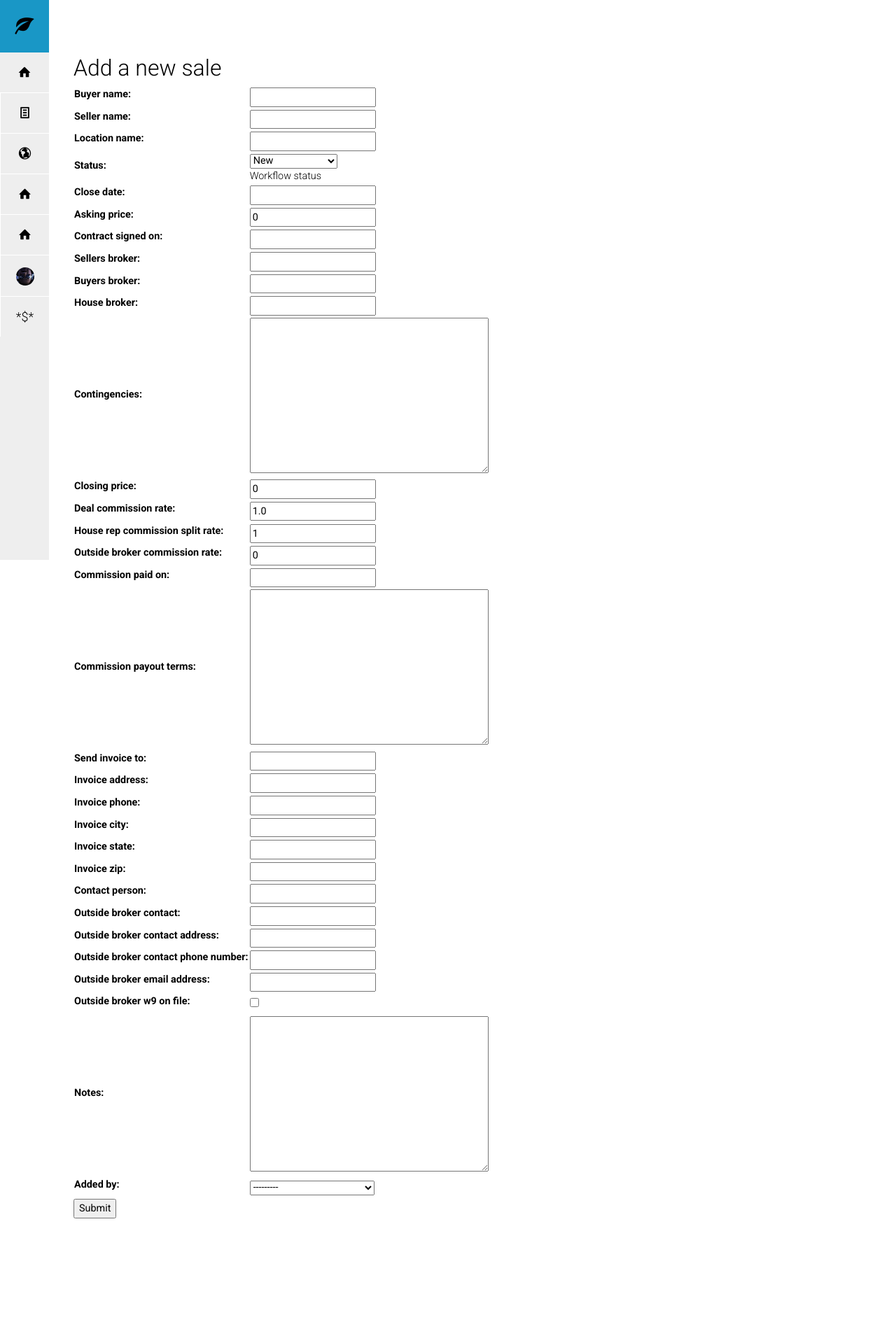
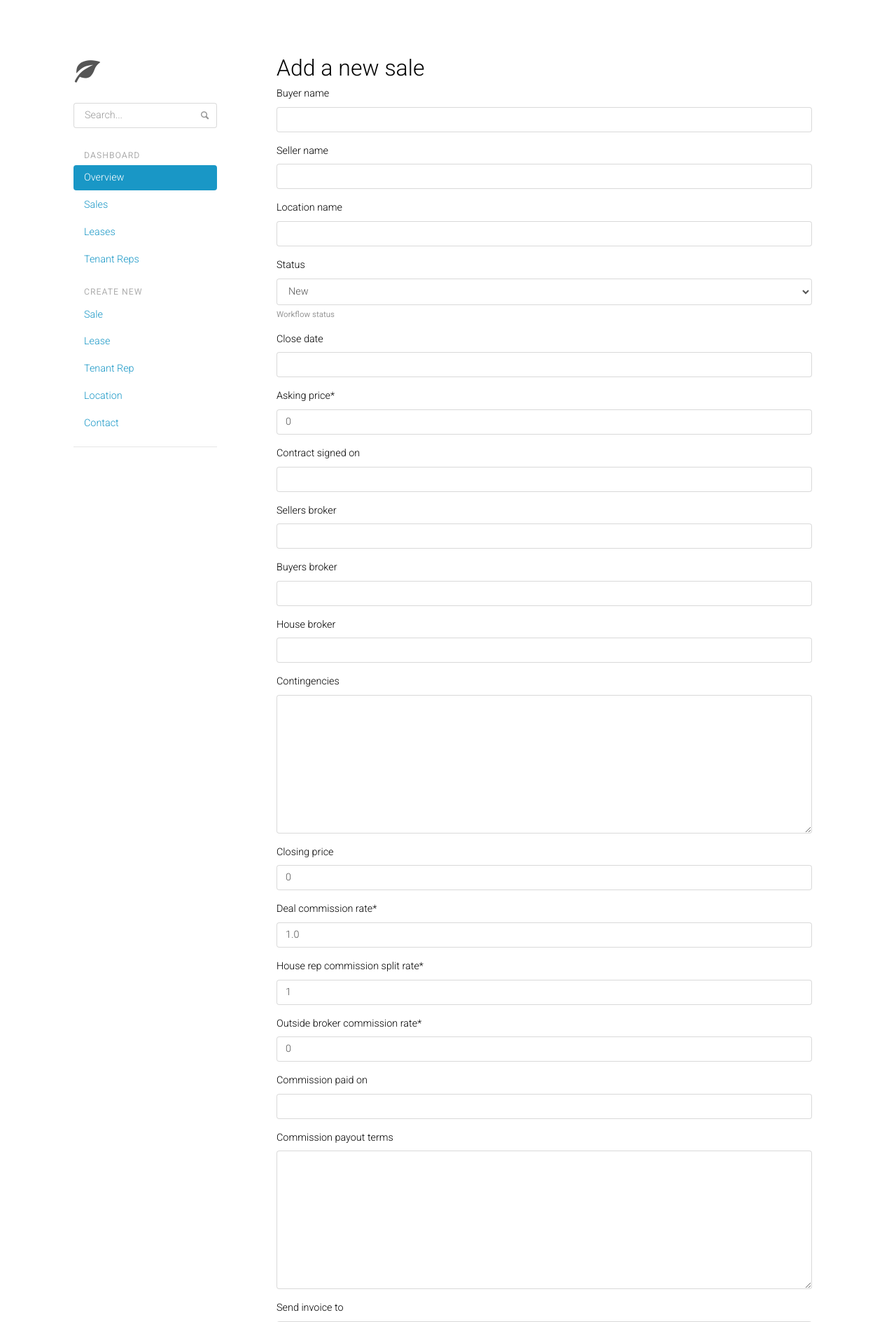
Before and after one commit to tkovalsky/commissions, a Django app: page /commissions/sale/create/ in a window 1280 px wide. Shown: the top 1889 px of the page at 70% size. Before the commit the page ends 1741 px from the top, so only its background shows below. Run offline with Django 3.2, Linux system fonts and the light colour scheme; data comes from the database, SQL or seed files in the repository; both versions use the stored data as it was after the commit; parts of the project's set-up code (start-up, migrations or seed data) failed here and were passed over; some libraries are stand-ins or nearby versions.

Commit message:
changed template

```diff
--- a/commissions/templates/base.html
+++ b/commissions/templates/base.html
@@ -35,65 +35,78 @@
 </head>
 
 <body>
-  <div class="with-iconav">
+  <div class="container">
+    <div class="row">
+      <div class="col-md-3 sidebar">
+        <nav class="sidebar-nav">
+          <div class="sidebar-header">
+            <button class="nav-toggler nav-toggler-md sidebar-toggler" type="button" data-toggle="collapse" data-target="#nav-toggleable-md">
+              <span class="sr-only">Toggle nav</span>
+            </button>
+            <a class="sidebar-brand img-responsive" href="{% url 'index' %}">
+              <span class="icon icon-leaf sidebar-brand-icon"></span>
+            </a>
+          </div>
 
-    <nav class="iconav">
-      <a class="iconav-brand" href="{% url 'index' %}">
-        <span class="icon icon-leaf iconav-brand-icon"></span>
-      </a>
-      <div class="iconav-slider">
-        <ul class="nav nav-pills iconav-nav">
+          <div class="collapse nav-toggleable-md" id="nav-toggleable-md">
+            <form class="sidebar-form">
+              <input class="form-control" type="text" placeholder="Search...">
+              <button type="submit" class="btn-link">
+                <span class="icon icon-magnifying-glass"></span>
+              </button>
+            </form>
+            <ul class="nav nav-pills nav-stacked">
+              <li class="nav-header">Dashboard</li>
               <li class="nav-item">
-            <a class="nav-link" href="{% url 'index' %}" title="Home" data-toggle="tooltip" data-placement="right" data-container="body">
-              <span class="icon icon-home"></span>
-              <small class="iconav-nav-label hidden-md-up">Home</small>
+                <a class="nav-link active" href="href="{% url 'index' %}">Overview</a>
+              </li>
+              <li class="nav-item">
+                <a class="nav-link " href="{% url 'sales' %}">Sales</a>
+              </li>
+              <li class="nav-item">
+                <a class="nav-link " href="{% url 'leases' %}">Leases</a>
+              </li>
+              <li class="nav-item">
+                <a class="nav-link " href="#">Tenant Reps</a>
+              </li>
+
+              <li class="nav-header">Create New</li>
+              <li class="nav-item">
+                <a class="nav-link "href="{% url 'sale-create' %}">
+                  Sale
                 </a>
               </li>
               <li class="nav-item">
-            <a class="nav-link" href="{% url 'sales' %}" title="Sales" data-toggle="tooltip" data-placement="right" data-container="body">
-              <span class="icon icon-text-document"></span>
-              <small class="iconav-nav-label hidden-md-up">Sales</small>
+                <a class="nav-link "href="{% url 'lease-create' %}">
+                  Lease
                 </a>
               </li>
               <li class="nav-item">
-            <a class="nav-link" href="{% url 'leases' %}" title="Leases" data-toggle="tooltip" data-placement="right" data-container="body">
-              <span class="icon icon-globe"></span>
-              <small class="iconav-nav-label hidden-md-up">Leases</small>
-            </a>
+                <a class="nav-link " href="#">Tenant Rep</a>
               </li>
               <li class="nav-item">
-            <a class="nav-link" href="#" title="Tenant Reps" data-toggle="tooltip" data-placement="right" data-container="body">
-              <span class="icon icon-home"></span>
-              <small class="iconav-nav-label hidden-md-up">Tenant Reps</small>
-            </a>
+                <a class="nav-link " href="{% url 'locations' %}">Location</a>
               </li>
               <li class="nav-item">
-            <a class="nav-link" href="{% url 'locations' %}" title="Research" data-toggle="tooltip" data-placement="right" data-container="body">
-              <span class="icon icon-home"></span>
-              <small class="iconav-nav-label hidden-md-up">Research</small>
-            </a>
+                <a class="nav-link " href="#">Contact</a>
               </li>
 
-
-<!-- logged in user-->
-          <li class="nav-item">
-            <a class="nav-link" href="#" title="Signed in as mdo" data-toggle="tooltip" data-placement="right" data-container="body">
-              <img src="../assets/img/avatar-mdo.png" alt="" class="rounded-circle">
-              <small class="iconav-nav-label hidden-md-up">@mdo</small>
-            </a>
-          </li>
-          <li class="nav-item">
-            <a class="nav-link" href="#createModal" title="Add New" data-toggle="modal" data-placement="right" data-container="body">
-              *$*
-            </a>
-          </li>
-
+              <!--modal nav item-->
+              <!--<li class="nav-item">-->
+                <!--<a class="nav-link" href="#docsModal" data-toggle="modal">-->
+                  <!--Example modal-->
+              <!--  </a>-->
+              <!--</li>-->
             </ul>
+            <hr class="visible-xs mt-3">
           </div>
         </nav>
       </div>
-  </div>
 
+
+
+<div class="col-md-9 content">
+<div class="dashhead">
 
 {% block content %}{% endblock content %}
 
@@ -101,6 +114,8 @@
 {% block modal %}
 
 {% endblock modal %}
+</div>
+</div>
 
     <script src="{% static 'js/jquery.min.js' %}"></script>
     <script src="{% static 'js/tether.min.js' %}"></script>
--- a/commissions/templates/commissions/sale_form.html
+++ b/commissions/templates/commissions/sale_form.html
@@ -1,12 +1,16 @@
 {% extends "base.html" %}
+
+{% load crispy_forms_tags %}
+
 
 {% block content %}
 <div class="container">
   <h2> Add a new sale </h2>
+
 <form action="" method="post">
     {% csrf_token %}
     <table>
-    {{ form.as_table }}
+      {{ form|crispy }}
     </table>
     <input type="submit" value="Submit" />
 
```
Also changed, not shown: db.sqlite3. Lines whose indentation alone changed are shown as unchanged.
